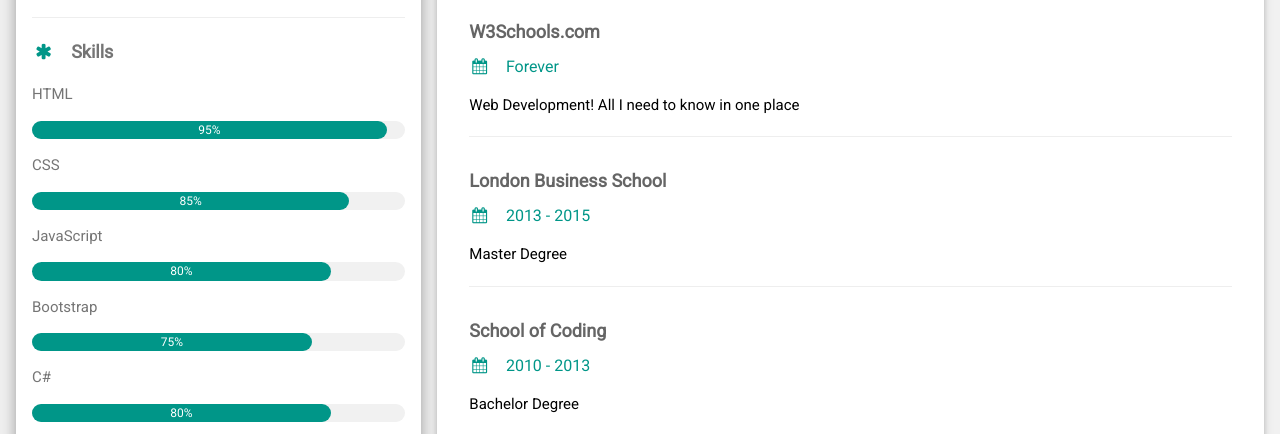
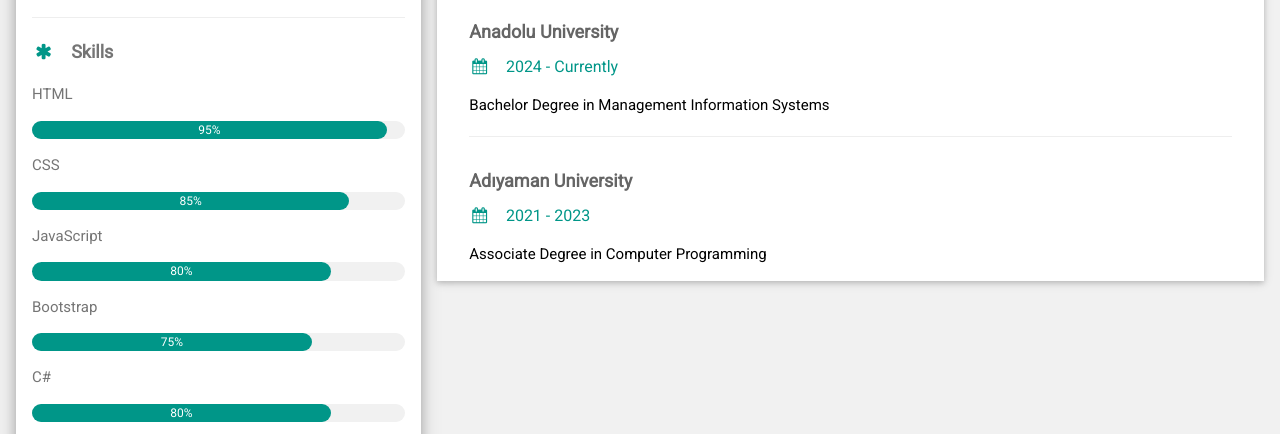
Before and after one commit to mhmtalakus/Dynamic_CV_Template, a plain HTML site: page index.html in a window 1280 px wide. Shown: the part 515-949 px from the top of the page. Drawn offline with nearby package versions, Linux system fonts and the light colour scheme.

Commit message:
Dynamic display of educations has been enabled.

```diff
--- a/data.json
+++ b/data.json
@@ -63,16 +63,16 @@
     ],
     "educations": [
         {
+            "institution": "Anadolu University",
+            "startDate": "2024",
+            "endDate": "Currently",
+            "degree": "Bachelor Degree in Management Information Systems"
+        },
+        {
             "institution": "Adıyaman University",
             "startDate": "2021",
             "endDate": "2023",
             "degree": "Associate Degree in Computer Programming"
-        },
-        {
-            "institution": "Anadolu University",
-            "startDate": "2024",
-            "endDate": "Present",
-            "degree": "Bachelor Degree in Management Information Systems"
         }
     ]
 }
--- a/index.html
+++ b/index.html
@@ -71,26 +71,10 @@
                     <!-- Work Experiences Section -->
                 </div>
 
-                <div class="w3-container w3-card w3-white">
+                <div id="educations" class="w3-container w3-card w3-white">
                     <h2 class="w3-text-grey w3-padding-16"><i
                             class="fa fa-certificate fa-fw w3-margin-right w3-xxlarge w3-text-teal"></i>Education</h2>
-                    <div class="w3-container">
-                        <h5 class="w3-opacity"><b>W3Schools.com</b></h5>
-                        <h6 class="w3-text-teal"><i class="fa fa-calendar fa-fw w3-margin-right"></i>Forever</h6>
-                        <p>Web Development! All I need to know in one place</p>
-                        <hr>
-                    </div>
-                    <div class="w3-container">
-                        <h5 class="w3-opacity"><b>London Business School</b></h5>
-                        <h6 class="w3-text-teal"><i class="fa fa-calendar fa-fw w3-margin-right"></i>2013 - 2015</h6>
-                        <p>Master Degree</p>
-                        <hr>
-                    </div>
-                    <div class="w3-container">
-                        <h5 class="w3-opacity"><b>School of Coding</b></h5>
-                        <h6 class="w3-text-teal"><i class="fa fa-calendar fa-fw w3-margin-right"></i>2010 - 2013</h6>
-                        <p>Bachelor Degree</p><br>
-                    </div>
+                    <!-- Education Section -->
                 </div>
 
                 <!-- End Right Column -->
--- a/script.js
+++ b/script.js
@@ -85,3 +85,23 @@
             workElement.innerHTML += worksHTML;
         })
     })
+
+const educationElement = document.querySelector("#educations");
+// console.log(educationElement);
+
+fetch("./data.json")
+.then(response => response.json())
+.then(data => {
+    let educationHTML = "";
+    data.educations.forEach((item, index) => {
+        educationHTML = `
+        <div class="w3-container">
+            <h5 class="w3-opacity"><b>${item.institution}</b></h5>
+            <h6 class="w3-text-teal"><i class="fa fa-calendar fa-fw w3-margin-right"></i>${item.startDate} - ${item.endDate}</h6>
+            <p>${item.degree}</p>
+            ${index < data.educations.length - 1 ? '<hr>' : ""}
+        </div>
+        `;
+        educationElement.innerHTML += educationHTML;
+    })
+})
```
